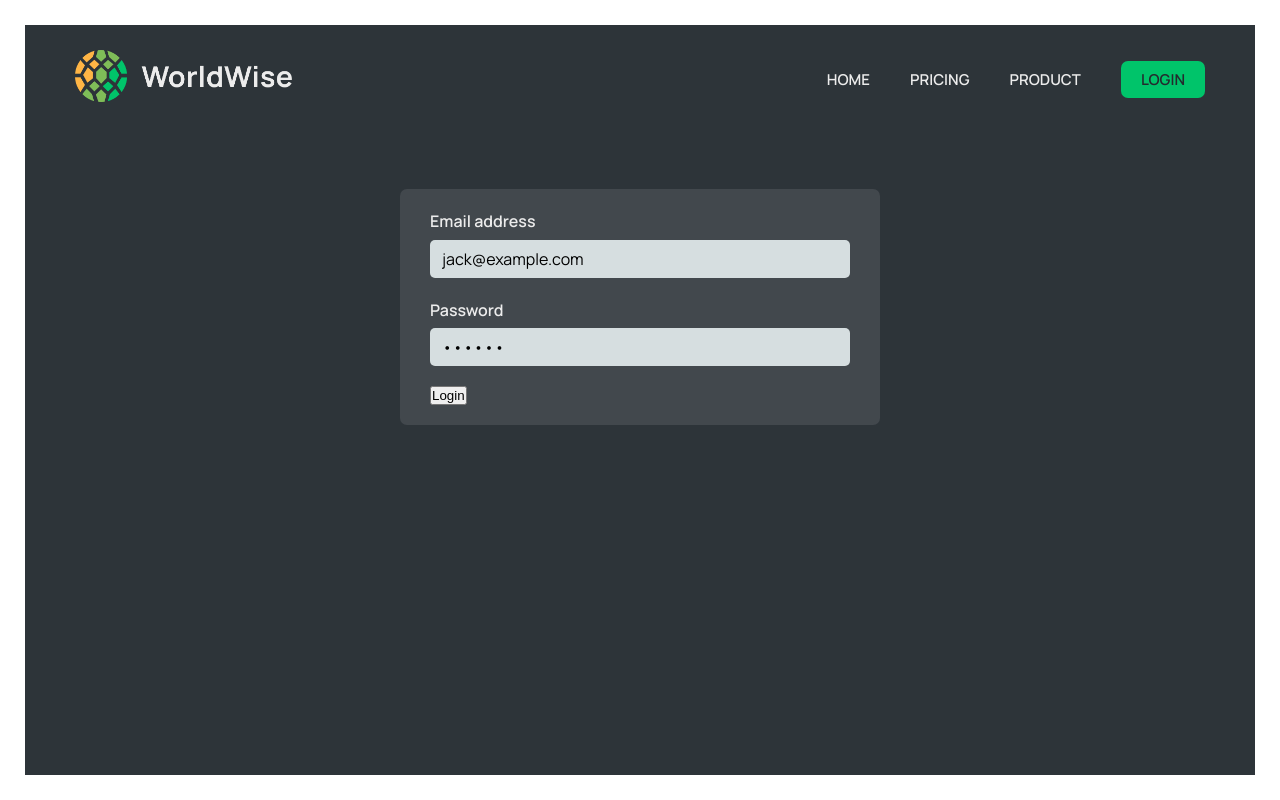
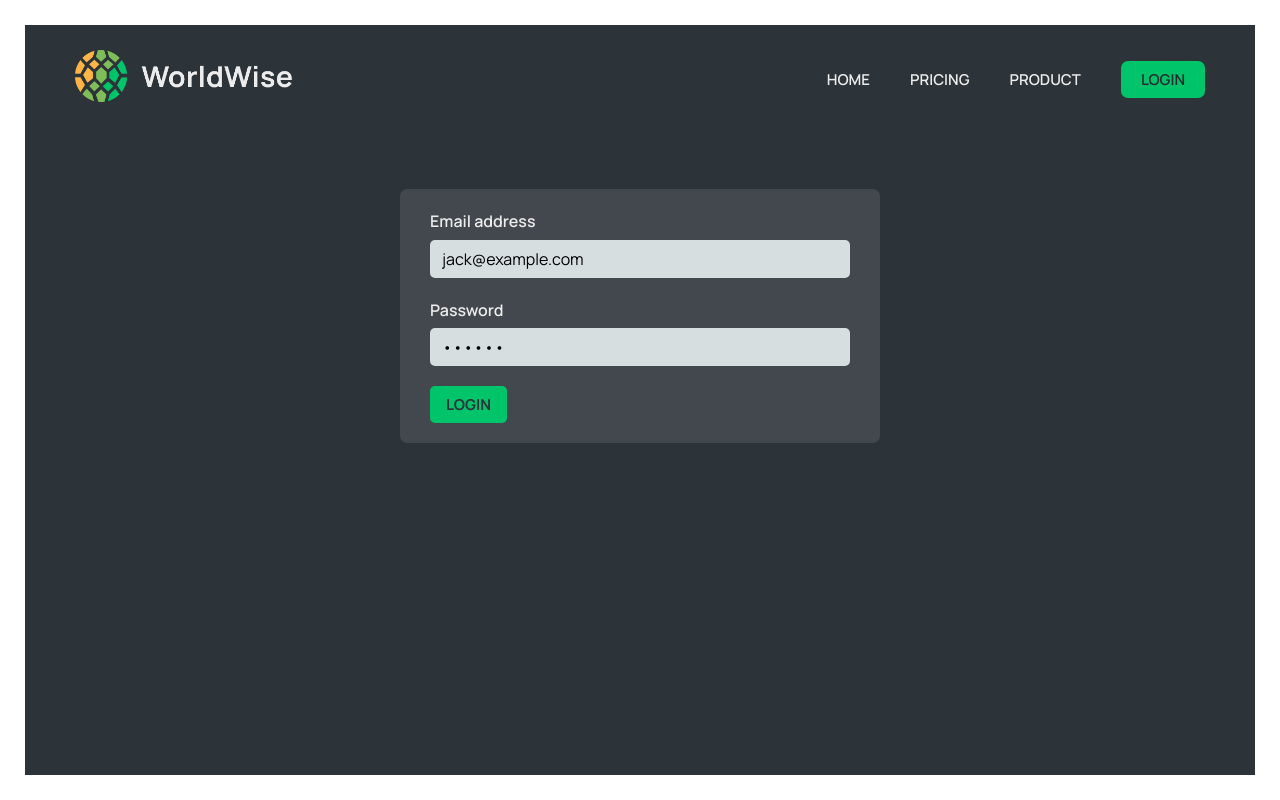
Before and after one commit to Samuel-Bonghanoy/WorldWise, a React (Vite) app: page /login in a window 1280 px wide. Built offline with nearby package versions, Linux system fonts and the light colour scheme; data requests are answered from the project's data file.

Commit message:
feat: implemented fake auth

```diff
--- a/src/App.jsx
+++ b/src/App.jsx
@@ -11,9 +11,11 @@
 import City from "./components/City";
 import Form from "./components/Form";
 import { CitiesProvider } from "./contexts/CitiesContext";
+import { AuthProvider } from "./contexts/FakeAuthContext";
 
 function App() {
   return (
+    <AuthProvider>
       <CitiesProvider>
         <BrowserRouter>
           <Routes>
@@ -32,6 +34,7 @@
           </Routes>
         </BrowserRouter>
       </CitiesProvider>
+    </AuthProvider>
   );
 }
 
--- a/src/contexts/FakeAuthContext.jsx
+++ b/src/contexts/FakeAuthContext.jsx
@@ -1,4 +1,4 @@
-import { createContext } from "react";
+import { createContext, useContext, useReducer } from "react";
 
 const AuthContext = createContext();
 
@@ -26,7 +26,6 @@
     avatar: "https://i.pravatar.cc/100?u=zz",
   };
 
-  function AuthProvider({ children }) {
   const [{ user, isAuthenticated }, dispatch] = useReducer(
     reducer,
     initialState
@@ -56,4 +55,3 @@
 }
 
 export { AuthProvider, useAuth };
-}
--- a/src/pages/Login.jsx
+++ b/src/pages/Login.jsx
@@ -1,16 +1,36 @@
+import { useEffect, useState } from "react";
+import { useNavigate } from "react-router-dom";
+import Button from "../components/Button";
 import PageNav from "../components/PageNav";
+import { useAuth } from "../contexts/FakeAuthContext";
 import styles from "./Login.module.css";
-import { useState } from "react";
 
 export default function Login() {
   // PRE-FILL FOR DEV PURPOSES
   const [email, setEmail] = useState("jack@example.com");
   const [password, setPassword] = useState("qwerty");
 
+  const { login, isAuthenticated } = useAuth();
+  const navigate = useNavigate();
+
+  function handleSubmit(e) {
+    e.preventDefault();
+
+    if (email && password) login(email, password);
+  }
+
+  useEffect(
+    function () {
+      if (isAuthenticated) navigate("/app", { replace: true });
+    },
+    [isAuthenticated, navigate]
+  );
+
   return (
     <main className={styles.login}>
       <PageNav />
-      <form className={styles.form}>
+
+      <form className={styles.form} onSubmit={handleSubmit}>
         <div className={styles.row}>
           <label htmlFor="email">Email address</label>
           <input
@@ -32,7 +52,7 @@
         </div>
 
         <div>
-          <button>Login</button>
+          <Button type="primary">Login</Button>
         </div>
       </form>
     </main>
```
Lines whose indentation alone changed are shown as unchanged.
